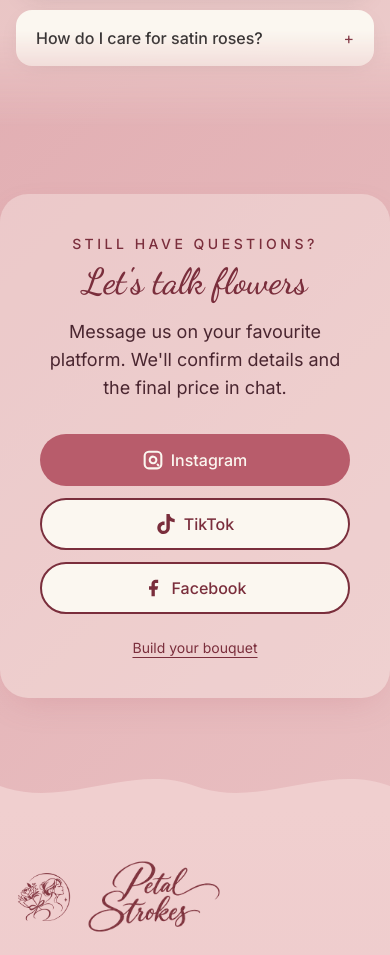
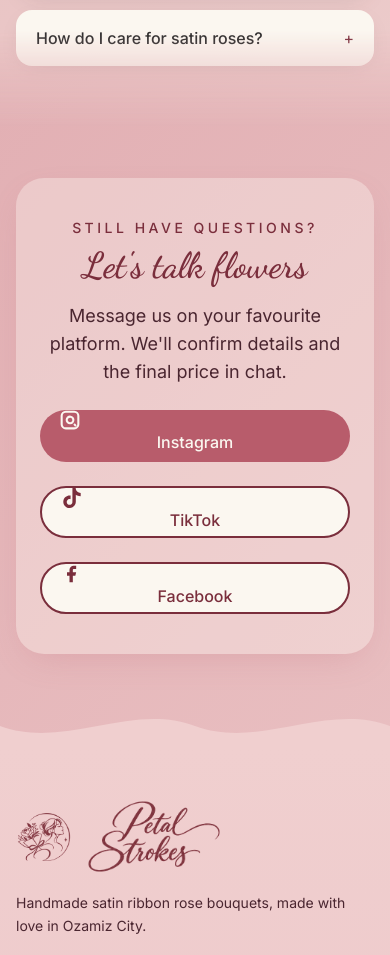
Before and after one commit to devwithdel/petal-strokes, a React (Vite) app: page / in a window 390 px wide. Shown: the part 4800-5755 px from the top of the page. Built offline with nearby package versions, Linux system fonts and the light colour scheme.

Commit message:
Home CTA card: remove Build your bouquet link, fix overflow, breathing room, section gap

```diff
--- a/src/pages/Home.jsx
+++ b/src/pages/Home.jsx
@@ -262,26 +262,26 @@ export default function Home() {
       )}
 
       {/* Ready to order */}
-      <section id="message-us" className="section-pad">
+      <section id="message-us" className="py-12 sm:py-16">
         <div
-          className="reveal mx-auto max-w-[520px] rounded-[28px] bg-[rgba(251,247,240,0.35)] shadow-card p-10 sm:p-16 text-center"
+          className="reveal mx-auto w-[calc(100%-32px)] max-w-[760px] rounded-[28px] bg-[rgba(251,247,240,0.35)] shadow-card px-6 sm:px-10 py-10 sm:py-14 text-center"
         >
           <p className="text-sm font-medium uppercase tracking-[0.25em] text-rose-text">
             Still have questions?
           </p>
-          <h2 className="mt-2 font-script text-4xl sm:text-5xl text-rose-text">
+          <h2 className="mt-2 mb-3 font-script text-4xl sm:text-5xl text-rose-text">
             Let's talk flowers
           </h2>
           <p className="mt-4 text-lg text-body">
             Message us on your favourite platform. We'll confirm details and the
             final price in chat.
           </p>
-          <div className="mt-8 flex flex-col sm:flex-row justify-center gap-3 w-full sm:max-w-[420px]">
+          <div className="mt-6 flex flex-col sm:flex-row flex-wrap justify-center gap-6 sm:gap-14 w-full">
             <a
               href={SITE.instagram.dm}
               target="_blank"
               rel="noopener noreferrer"
-              className="inline-flex w-full sm:w-auto h-[52px] min-w-[180px] items-center justify-center gap-2 rounded-full bg-rose-deep px-6 text-base font-medium text-cream transition-all duration-200 hover:bg-charcoal hover:-translate-y-2 hover:shadow-soft focus-visible:ring-2 focus-visible:ring-rose-deep focus-visible:ring-offset-2"
+              className="w-full sm:flex-[1_1_0] sm:min-w-[150px] sm:max-w-[200px] h-[52px] items-center justify-center gap-2 rounded-full bg-rose-deep px-5 text-base font-medium text-cream transition-all duration-200 hover:bg-charcoal hover:-translate-y-2 hover:shadow-soft focus-visible:ring-2 focus-visible:ring-rose-deep focus-visible:ring-offset-2"
               aria-label={`Message Petal Strokes on Instagram, ${SITE.instagram.handle}`}
             >
               <svg width="20" height="20" viewBox="0 0 24 24" fill="none" stroke="currentColor" strokeWidth="2.5" strokeLinecap="round" strokeLinejoin="round">
@@ -295,7 +295,7 @@ export default function Home() {
               href={SITE.tiktok.url}
               target="_blank"
               rel="noopener noreferrer"
-              className="inline-flex w-full sm:w-auto h-[52px] min-w-[180px] items-center justify-center gap-2 rounded-full border-2 border-rose-text bg-cream px-6 text-base font-medium text-rose-text transition-all duration-200 hover:bg-rose-deep hover:text-cream hover:-translate-y-2 hover:shadow-soft focus-visible:ring-2 focus-visible:ring-rose-deep focus-visible:ring-offset-2"
+              className="w-full sm:flex-[1_1_0] sm:min-w-[150px] sm:max-w-[200px] h-[52px] items-center justify-center gap-2 rounded-full border-2 border-rose-text bg-cream px-5 text-base font-medium text-rose-text transition-all duration-200 hover:bg-rose-deep hover:text-cream hover:-translate-y-2 hover:shadow-soft focus-visible:ring-2 focus-visible:ring-rose-deep focus-visible:ring-offset-2"
               aria-label={`Message Petal Strokes on TikTok, ${SITE.tiktok.handle}`}
             >
               <TikTokIcon size={20} />
@@ -305,21 +305,13 @@ export default function Home() {
               href={SITE.facebook.url}
               target="_blank"
               rel="noopener noreferrer"
-              className="inline-flex w-full sm:w-auto h-[52px] min-w-[180px] items-center justify-center gap-2 rounded-full border-2 border-rose-text bg-cream px-6 text-base font-medium text-rose-text transition-all duration-200 hover:bg-rose-deep hover:text-cream hover:-translate-y-2 hover:shadow-soft focus-visible:ring-2 focus-visible:ring-rose-deep focus-visible:ring-offset-2"
+              className="w-full sm:flex-[1_1_0] sm:min-w-[150px] sm:max-w-[200px] h-[52px] items-center justify-center gap-2 rounded-full border-2 border-rose-text bg-cream px-5 text-base font-medium text-rose-text transition-all duration-200 hover:bg-rose-deep hover:text-cream hover:-translate-y-2 hover:shadow-soft focus-visible:ring-2 focus-visible:ring-rose-deep focus-visible:ring-offset-2"
               aria-label={`Message Petal Strokes on Facebook, ${SITE.facebook.handle}`}
             >
               <FacebookIcon size={20} />
               Facebook
             </a>
           </div>
-          <p className="mt-6 text-sm text-body">
-            <a
-              href="#order"
-              className="text-rose-text underline underline-offset-4 hover:text-rose-deep focus-visible:ring-2 focus-visible:ring-rose-deep focus-visible:ring-offset-2"
-            >
-              Build your bouquet
-            </a>
-          </p>
         </div>
       </section>
 
```
